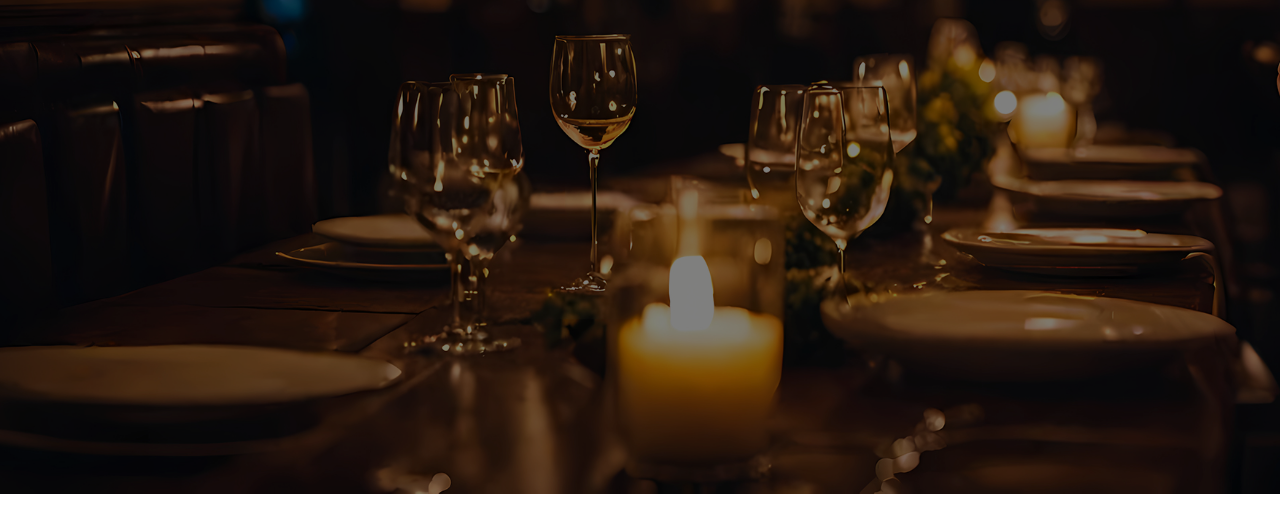
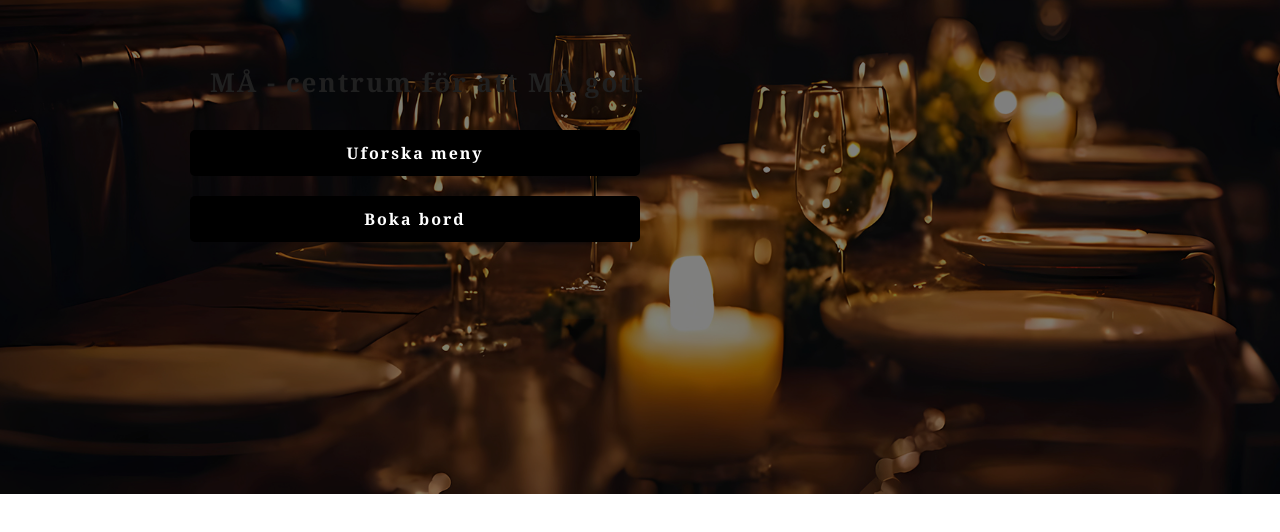
Before and after one commit to iswe2301/backend-projekt2, a website built with Parcel: page src/index.html in a window 1280 px wide. Shown: the part 306-838 px from the top of the page. Built offline with nearby package versions, Linux system fonts and the light colour scheme; no server answers; a web font is replaced by a local one.

Commit message:
Skapat innehåll för startsida + knappar som leder till meny / boka bord

```diff
--- a/src/index.html
+++ b/src/index.html
@@ -59,6 +59,11 @@
     <!-- Huvudinnehåll -->
     <main>
         <h1>Restaurang MÅ.</h1>
+        <section id="start-container">
+            <h2>MÅ - centrum för att MÅ gott</h2>
+            <button id="goToMenu">Uforska meny</button>
+            <button id="goToBook">Boka bord</button>
+        </section>
     </main>
 
     <!-- Footer med diverse länkar -->
```
